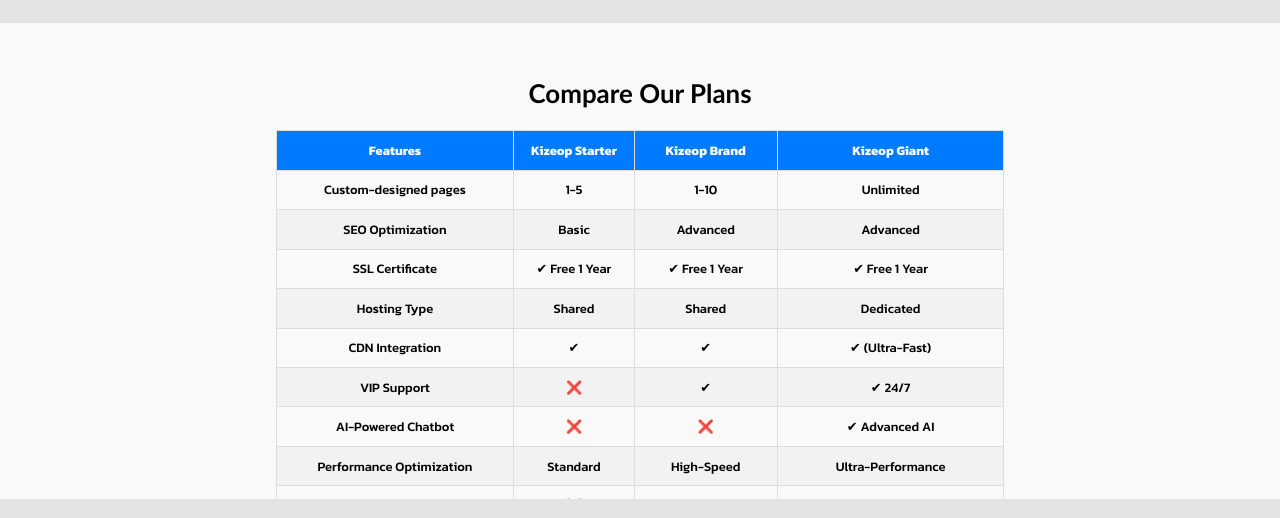
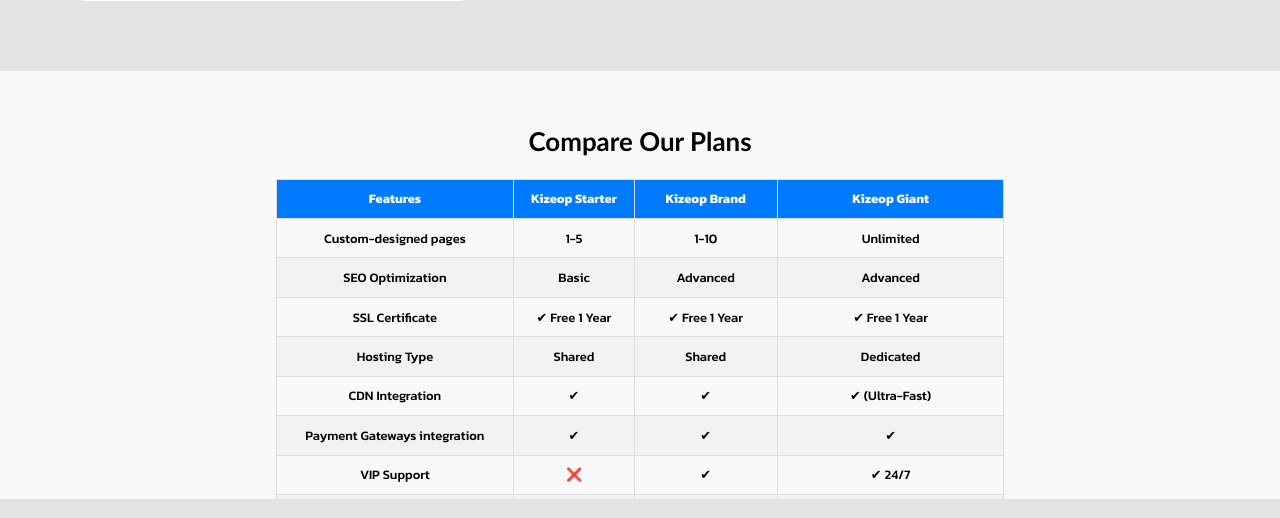
Before and after one commit to kelvinkizeop/kizeop, a PHP site: page /webpricing.html in a window 1280 px wide. Shown: the part 2101-2619 px from the top of the page. Run offline with PHP 8.4, Linux system fonts and the light colour scheme; some web fonts are replaced.

Commit message:
Add files via upload

```diff
--- a/pricing.css
+++ b/pricing.css
@@ -290,7 +290,10 @@
             display: none;
 
           }
+          .dots-word{
+            display: none;
 
+          }
         .plan-card {
             background: white;
             padding: 20px;
@@ -907,9 +910,20 @@
     overflow: hidden;
 }
   .dots {
+    display: none;
+    justify-content: center;
+    margin-bottom: 3%;
+  }
+  .dots-word{
     display: flex;
     justify-content: center;
+    align-items: center;
     margin-bottom: 3%;
+  }
+  .dots-word{
+    text-align: center;
+    font-size: 1.1rem;
+    font-family: 'Trebuchet MS', 'Lucida Sans Unicode', 'Lucida Grande', 'Lucida Sans', Arial, sans-serif;
   }
   .dot {
     width: 10px;
--- a/webpricing.html
+++ b/webpricing.html
@@ -170,6 +170,10 @@
                 <span class="dot"></span>
                 <span class="dot"></span>
                 <span class="dot"></span>
+
+          </div>
+          <div class="dots-word">
+            <h3>⬅️swipe➡️</h3>
           </div>
 
  <div class="all-plans-container">
@@ -197,6 +201,8 @@
             <li>✔  Social media links integration</li>
             <li>✔  All domain options in kizeop starter, .net,.ca, .cc, .africa, .page</li>
             <li>✔  Custom Domain name (on request)</li>
+            <li>✔  Payment Gateways integration</li>
+            <li>✔  Multiple mails SMTP integration</li>
             <li>✔  24/7 customer service access</li>
             <li>✔  Reliable shared hosting</li>
             <li>✔  Free one-year SSL certificate</li>
@@ -314,6 +320,7 @@
             <li>✔  Social media links integration</li>
             <li>✔  Domain options: .com, .org, .me</li>
             <li>✔  Custom Domain name (on request)</li>
+            <li>✔  Payment Gateways integration</li>
             <li>✔  24/7 customer service access</li>
             <li>✔  Reliable shared hosting</li>
             <li>✔  Free one-year SSL certificate</li>
@@ -352,7 +359,9 @@
                 <li>✔ Favicon added for brand recognition</li>
                 <li>✔ Social media links integration</li>
                 <li>✔ Domain options in Kizeop Brand, .io, .co</li>
-                <li>✔  Custom Domain name (on request)</li>
+                <li>✔ Custom Domain name (on request)</li>
+                <li>✔ Payment Gateways integration</li>
+                <li>✔  Multiple mails SMTP integration</li>
                 <li>✔ 24/7 customer service access</li>
                 <li>✔ Dedicated hosting</li>
                 <li>✔ Free one-year SSL certificate</li>
@@ -447,6 +456,14 @@
                 <td>✔</td>
                 <td>✔ (Ultra-Fast)</td>
             </tr>
+
+              <tr>
+                <td>Payment Gateways integration</td>
+                <td>✔</td>
+                <td>✔</td>
+                <td>✔ </td>
+            </tr>
+
             <tr>
                 <td>VIP Support</td>
                 <td>❌</td>
@@ -479,6 +496,13 @@
                 <td>Standard</td>
                 <td>Extensive</td>
             </tr>
+            <tr>
+                <td>Multiple mails SMTP integration</td>
+                <td>❌</td>
+                <td>✔ Standard</td>
+                <td>✔ Extensive</td>
+            </tr>
+
             <tr>
                 <td>Monthly Website Edits</td>
                 <td>10 edit/month</td>
```
